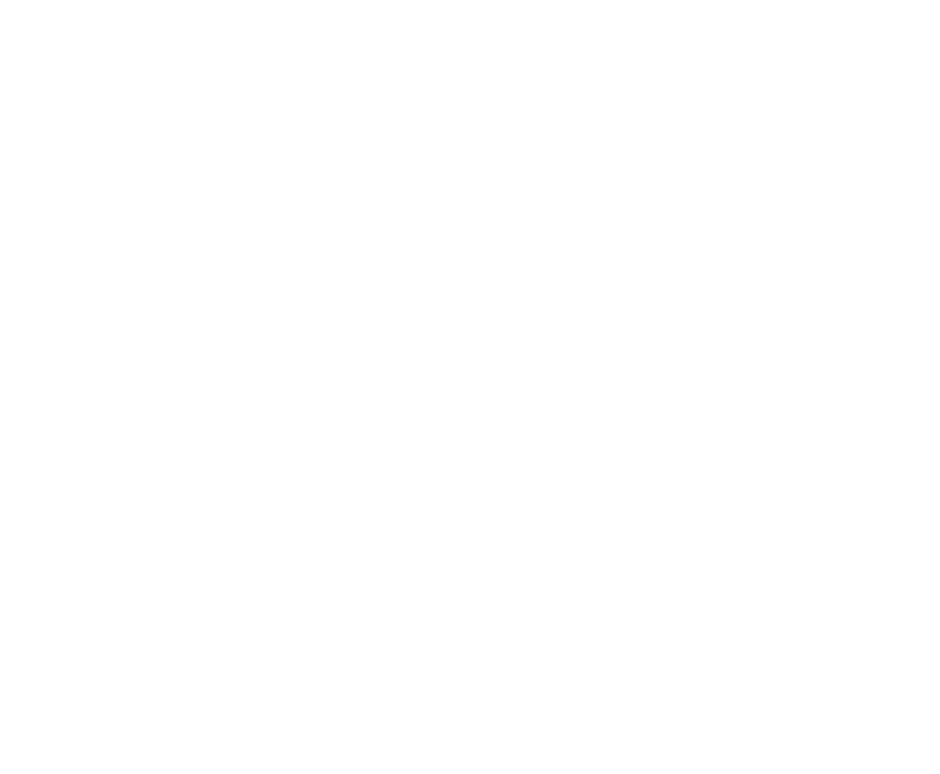
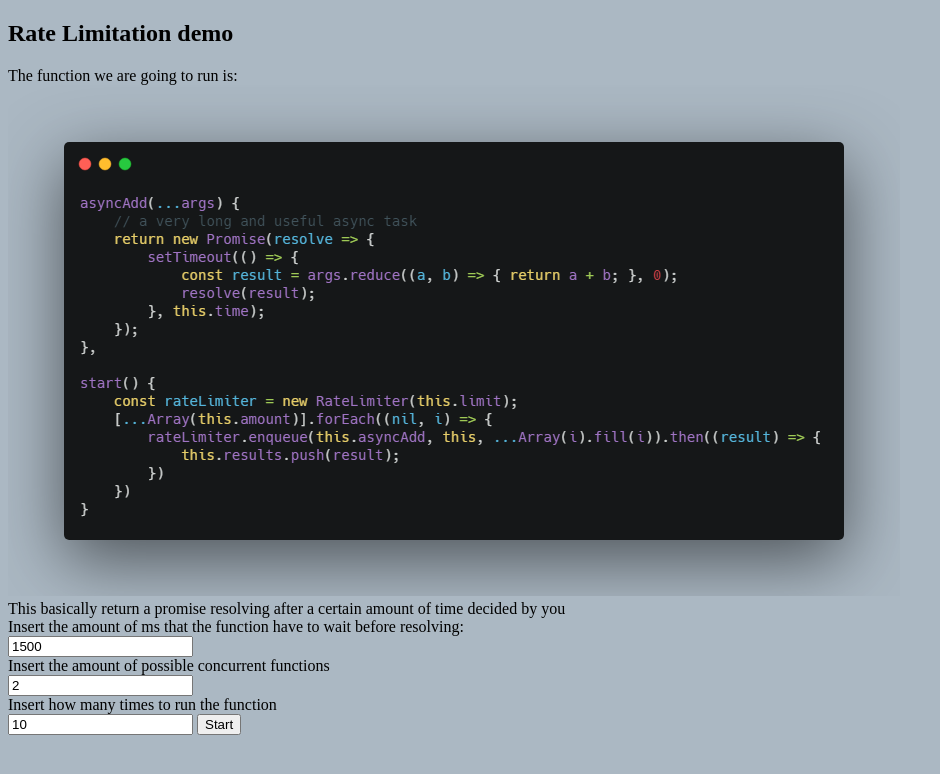
Before and after one commit to albertodeago/rate-limitation, a website: page index.html in a window 1280 px wide. Shown: the whole page, without its empty margins (0-940 px from the left). Drawn offline with nearby package versions, Linux system fonts and the light colour scheme.

Commit message:
working on example page

```diff
--- a/index.html
+++ b/index.html
@@ -2,28 +2,80 @@
 <html>
 
 <head>
-    <title>Rate Limiter test page</title>
+    <title>Rate Limitation</title>
+    <script src="https://cdn.jsdelivr.net/npm/vue@2.6.10/dist/vue.js"></script>
+
+    <style>
+        body {
+            background-color: rgb(171, 184, 195);
+        }
+    </style>
 </head>
 
 <body>
+
+    <div id="app">
+        <h2>Rate Limitation demo</h3>
+
+        <div>The function we are going to run is:</div>
+        <img src="./docs/async-add.png" />
+        <div>This basically return a promise resolving after a certain amount of time decided by you</div>
+
+        <div>Insert the amount of ms that the function have to wait before resolving:</div>
+        <input type="text" v-model="time" />
+
+        <div>Insert the amount of possible concurrent functions</div>
+        <input type="text" v-model="limit" />
+
+        <div>Insert how many times to run the function</div>
+        <input type="number" v-model="amount" />
+
+        <button @click="start">Start</button>
+        <ul>
+            <li v-for="result in results" :key="result.time.getTime()">{{ result.time.toLocaleTimeString() }} - {{ result.value }}</li>
+        </ul>
+    </div>
+
     <script type="module">
         import RateLimiter from "./dist/rate-limitation.esm.js";
-        const asyncAdd = (...args) => {
+
+        const app = new Vue({
+            data: {
+                time: 1500,
+                limit: 2,
+                amount: 10,
+                results: []
+            },
+            el: "#app",
+            methods: {
+                asyncAdd(...args) {
                     // a very long and useful async task
                     return new Promise(resolve => {
                         setTimeout(() => {
                             const result = args.reduce((a, b) => { return a + b; }, 0);
-                    console.log(result);
                             resolve(result);
-                }, 5000);
+                        }, parseInt(this.time));
                     });
-        };
+                },
 
-        const rateLimiter = new RateLimiter(2);
-        rateLimiter.enqueue(asyncAdd, this, 1,2,3,4,5);
-        rateLimiter.enqueue(asyncAdd, this, 1,2,3,4,5);
-        rateLimiter.enqueue(asyncAdd, this, 1,2,3,4,5); // this will be executed after 5000ms
-        rateLimiter.enqueue(asyncAdd, this, 1,2,3,4,5); // this will be executed after 5000ms
+                start() {
+                    const amount = parseInt(this.amount);
+                    const limit = parseInt(this.limit);
+                    this.results.length = 0;
+
+                    this.results.push({time: new Date(), value: "start"});
+                    const rateLimiter = new RateLimiter(limit);
+                    [...Array(amount)].forEach((nil, i) => {
+                        rateLimiter.enqueue(this.asyncAdd, this, ...Array(i).fill(i)).then((result) => {
+                            this.results.push({time: new Date(), value: result});
+                            if (i+1 === amount) {
+                                this.results.push({time: new Date(), value: "end"});
+                            }
+                        })
+                    })
+                }
+            }
+        });
     </script>
 </body>
 
```
Also changed, not shown: docs/async-add.png (added). Lines whose indentation alone changed are shown as unchanged.
